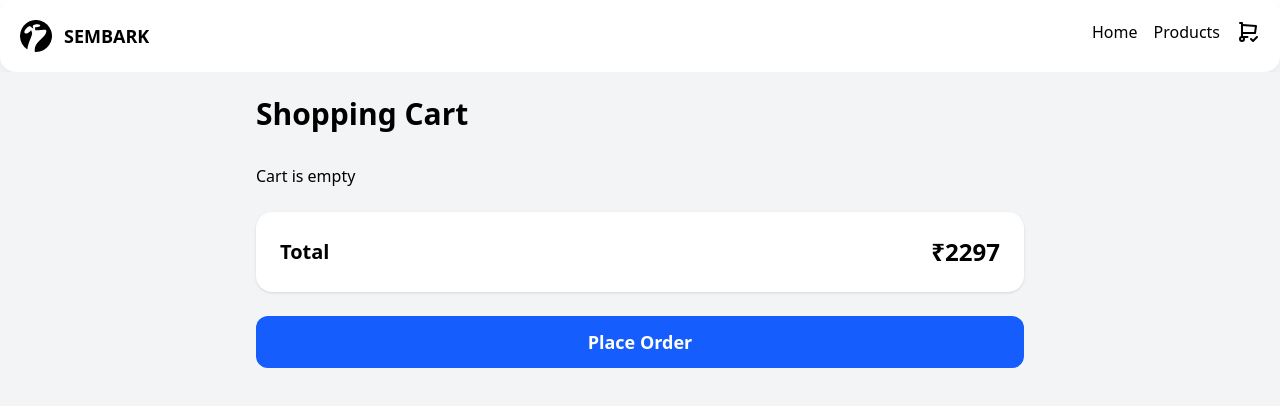
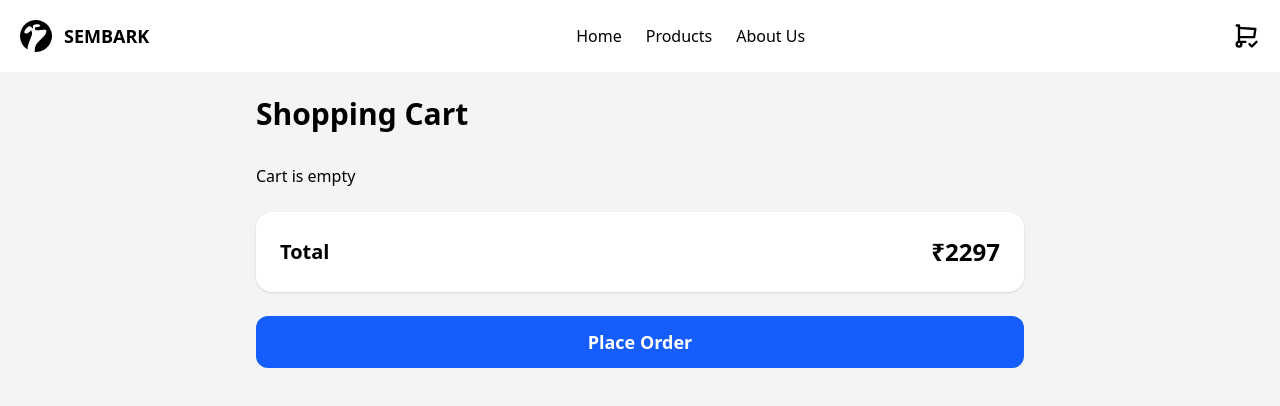
Before and after one commit to RaviGahire/sembark-assignment, a React (Vite) app: page /cart in a window 1280 px wide. Shown: the top 406 px of the page. Built offline with nearby package versions, Linux system fonts and the light colour scheme.

Commit message:
Refactor : navbar responsive

```diff
--- a/src/Components/Navbar.jsx
+++ b/src/Components/Navbar.jsx
@@ -1,44 +1,77 @@
-import { IconShoppingCartCheck } from "@tabler/icons-react";
+import { IconMenu2, IconShoppingCartCheck, IconX } from "@tabler/icons-react";
+import { useState } from "react";
 import { NavLink } from "react-router";
 
 export const Navbar = () => {
+    const [open, setOpen] = useState(false)
 
 
 
     const tabs = [
         { id: 1, lable: 'Home', path: '/', },
         { id: 2, lable: 'Products', path: '/productdetails', },
-        { id: 3, lable: <IconShoppingCartCheck stroke={2} />, path: '/cart', },
+        { id: 3, lable: 'About Us', path: '/about', },
     ];
     return (
-        <header>
-            {/* Nabar */}
-            <nav className="max-w-7xl bg-white shadow-2xl mx-auto flex justify-between p-5 rounded-2xl ">
-                {/* Logo */}
-                <div className="flex gap-3 items-center">
+        <header className="w-full bg-white shadow-xl">
+            <nav className="max-w-7xl mx-auto flex items-center justify-between p-5">
+
+                <div className="flex items-center gap-3">
                     <svg
                         xmlns="http://www.w3.org/2000/svg"
                         viewBox="0 0 16 16"
                         className="h-8 w-8"
                         fill="currentColor"
                     >
-                        {" "}
-                        <path d="M8 16a8 8 0 10-4.465-1.361c.41.276 0-.846.715-2.639.534-1.34 1.81-4.466 1.825-5.205.01-.534-.193-.994-.4-1.466-.046-.101-.09-.204-.134-.307-.391.768-1.764 1.929-2.69 1.743-1.285-.256-.419-1.777.116-2.359l.18-.201c.498-.563 1.191-1.347 1.836-1.076.312.13 1.09.701 1.707 1.19 0 0-.018-.047-.028-.079-.282-.87-.67-1.896 1.14-2.047.46-.04 2.776-.023 2.275.854-.202.352-1.139.45-1.863.526-.305.032-.573.06-.732.101.076.42.121.93.128 1.396 1.074.123 1.755.032 2.557-.075.399-.053.827-.11 1.348-.147C12.035 4.81 12.75 4.75 13 5c.165.165.204.575.145.934-.247 1.491-1.68 2.794-2.812 3.823-.191.174-.374.34-.54.498-1.642 1.55-2.523 3.144-2.434 5.127.01.189-.011.607.225.607.138.007.276.011.416.011z"></path>{" "}
+                        <path d="M8 16a8 8 0 10-4.465-1.361c.41.276 0-.846.715-2.639.534-1.34 1.81-4.466 1.825-5.205.01-.534-.193-.994-.4-1.466-.046-.101-.09-.204-.134-.307-.391.768-1.764 1.929-2.69 1.743-1.285-.256-.419-1.777.116-2.359l.18-.201c.498-.563 1.191-1.347 1.836-1.076.312.13 1.09.701 1.707 1.19 0 0-.018-.047-.028-.079-.282-.87-.67-1.896 1.14-2.047.46-.04 2.776-.023 2.275.854-.202.352-1.139.45-1.863.526-.305.032-.573.06-.732.101.076.42.121.93.128 1.396 1.074.123 1.755.032 2.557-.075.399-.053.827-.11 1.348-.147C12.035 4.81 12.75 4.75 13 5c.165.165.204.575.145.934-.247 1.491-1.68 2.794-2.812 3.823-.191.174-.374.34-.54.498-1.642 1.55-2.523 3.144-2.434 5.127.01.189-.011.607.225.607.138.007.276.011.416.011z" />
                     </svg>
-                    <h1 className="text-[18px] font-semibold ">SEMBARK</h1>
+                    <h1 className="text-lg font-semibold">SEMBARK</h1>
                 </div>
-                {/* navigation */}
-                <ul className="flex gap-4 ">
-                    {
-                        tabs.map((items) => (
-                            <>
-                                <NavLink key={items.id} to={items.path}>{items.lable}</NavLink>
-                            </>
-                        ))
-                    }
 
+                <ul className="hidden md:flex gap-6 text-[16px] font-medium">
+                    {tabs.map((item) => (
+                        <NavLink key={item.id} to={item.path}>
+                            {item.lable}
+                        </NavLink>
+                    ))}
                 </ul>
+
+                <NavLink to="/cart" className="hidden md:block">
+                    <IconShoppingCartCheck size={28} />
+                </NavLink>
+
+                <button
+                    className="md:hidden"
+                    onClick={() => setOpen(!open)}
+                >
+                    {open ? <IconX size={30} /> : <IconMenu2 size={30} />}
+                </button>
             </nav>
+
+            {open && (
+                <div className="md:hidden bg-white shadow-lg p-5 absolute left-0 right-0 ">
+                    <ul className="flex flex-col gap-4 text-lg font-medium">
+                        {tabs.map((item) => (
+                            <NavLink
+                                key={item.id}
+                                to={item.path}
+                                onClick={() => setOpen(false)}
+                            >
+                                {item.lable}
+                            </NavLink>
+                        ))}
+
+                        <NavLink
+                            to="/cart"
+                            className="flex items-center gap-2"
+                            onClick={() => setOpen(false)}
+                        >
+                            <IconShoppingCartCheck />
+                            Cart
+                        </NavLink>
+                    </ul>
+                </div>
+            )}
         </header>
     );
 };
```
